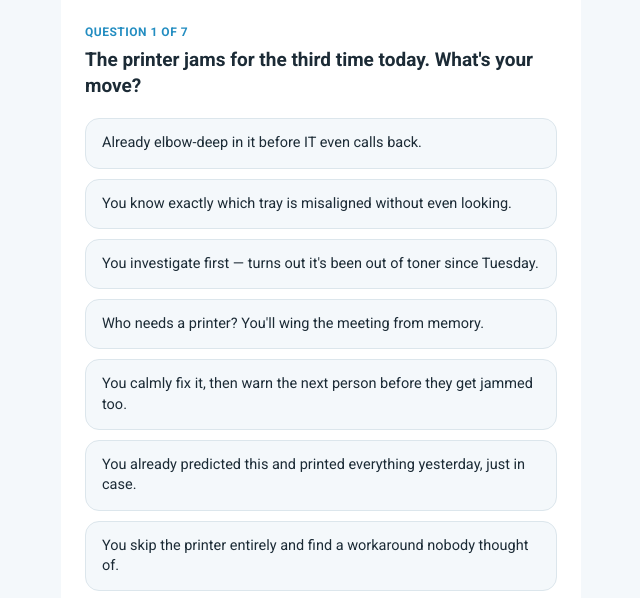
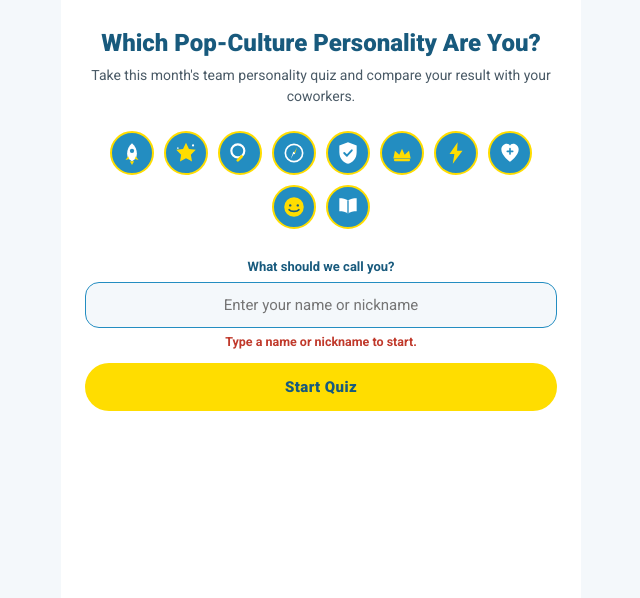
Before and after one commit to gourex/nowak-team-quiz, a plain HTML site: page index.html in a window 1280 px wide. Both pictures are taken after a click on the button "Start Quiz". Shown: the part 125-723 px from the top of the page, without its empty margins (319-959 px from the left). Drawn offline with Linux system fonts and the light colour scheme.

Commit message:
Add nickname capture and Google Sheet result recording

```diff
--- a/index.html
+++ b/index.html
@@ -19,6 +19,9 @@
         <h1 class="start-title" id="startTitle"></h1>
         <p class="start-sub" id="startSub"></p>
         <div class="persona-row" id="personaRow"></div>
+        <label class="nickname-label" for="nicknameInput">What should we call you?</label>
+        <input class="nickname-input" id="nicknameInput" type="text" placeholder="Enter your name or nickname" maxlength="40" autocomplete="off">
+        <p class="nickname-error" id="nicknameError">Type a name or nickname to start.</p>
         <button class="btn" id="startBtn">Start Quiz</button>
       </section>
 
@@ -57,6 +60,7 @@
 
   <script src="assets/icons/illustrations.js"></script>
   <script src="quiz-data.js"></script>
+  <script src="quiz-config.js"></script>
   <script src="quiz.js"></script>
 </body>
 </html>
--- /dev/null
+++ b/quiz-config.js
@@ -0,0 +1,16 @@
+/**
+ * Deployment-specific config, kept separate from quiz-data.js content.
+ *
+ * SUBMIT_URL: the Google Apps Script Web App URL that records each quiz
+ * result (nickname + persona + timestamp) to a Google Sheet. See
+ * README-recording-results.md for how to create and deploy it. Leave as
+ * an empty string to disable recording (the quiz still works fully
+ * without it — results just won't be saved anywhere).
+ */
+const QUIZ_CONFIG = {
+  SUBMIT_URL: ""
+};
+
+if (typeof window !== "undefined") {
+  window.QUIZ_CONFIG = QUIZ_CONFIG;
+}
--- a/quiz.css
+++ b/quiz.css
@@ -133,6 +133,41 @@ main {
   justify-content: center;
 }
 .persona-badge svg { width: 26px; height: 26px; }
+
+.nickname-label {
+  display: block;
+  font-size: 13px;
+  font-weight: 700;
+  color: var(--dark-blue);
+  text-align: center;
+  margin-bottom: 8px;
+}
+.nickname-input {
+  display: block;
+  width: 100%;
+  font-family: inherit;
+  font-size: 15px;
+  padding: 13px 16px;
+  border: 1px solid var(--line);
+  border-radius: var(--card-radius);
+  background: var(--bg-light);
+  color: var(--ink);
+  text-align: center;
+  margin-bottom: 6px;
+}
+.nickname-input:focus {
+  outline: none;
+  border-color: var(--main-blue);
+}
+.nickname-error {
+  display: none;
+  text-align: center;
+  font-size: 12.5px;
+  font-weight: 700;
+  color: #c0392b;
+  margin: 0 0 14px;
+}
+.nickname-error.visible { display: block; }
 
 .btn {
   display: block;
--- a/quiz.js
+++ b/quiz.js
@@ -43,8 +43,20 @@
   // ---- Quiz state ----------------------------------------------------------
   let currentIndex = -1;
   let answers = [];
+  let nickname = "";
+
+  const nicknameInput = document.getElementById("nicknameInput");
+  const nicknameError = document.getElementById("nicknameError");
 
   function startQuiz() {
+    const value = nicknameInput.value.trim();
+    if (!value) {
+      nicknameError.classList.add("visible");
+      nicknameInput.focus();
+      return;
+    }
+    nickname = value;
+    nicknameError.classList.remove("visible");
     answers = [];
     currentIndex = 0;
     renderQuestion();
@@ -86,7 +98,25 @@
   function showCalculating() {
     setProgress(100);
     showScreen("calculating");
+    submitResult(computeResultPersona());
     setTimeout(showResult, CALCULATING_DELAY_MS);
+  }
+
+  function submitResult(personaKey) {
+    const url = window.QUIZ_CONFIG && window.QUIZ_CONFIG.SUBMIT_URL;
+    if (!url) return;
+    try {
+      fetch(url, {
+        method: "POST",
+        mode: "no-cors",
+        body: JSON.stringify({
+          nickname: nickname,
+          persona: DATA.personas[personaKey].title
+        })
+      });
+    } catch (e) {
+      // Recording is best-effort; never block the quiz on a network issue.
+    }
   }
 
   function computeResultPersona() {
@@ -126,7 +156,7 @@
   function copyResult() {
     const key = computeResultPersona();
     const persona = DATA.personas[key];
-    const text = `I got "${persona.title}" on the Nowak team quiz! ${persona.tagline}`;
+    const text = `${nickname} got "${persona.title}" on the Nowak team quiz! ${persona.tagline}`;
     const feedback = document.getElementById("copyFeedback");
 
     const done = () => {
@@ -145,8 +175,13 @@
   }
 
   document.getElementById("startBtn").addEventListener("click", startQuiz);
+  nicknameInput.addEventListener("keydown", (e) => {
+    if (e.key === "Enter") startQuiz();
+  });
   document.getElementById("retakeBtn").addEventListener("click", () => {
     setProgress(0);
+    nicknameInput.value = "";
+    nicknameError.classList.remove("visible");
     showScreen("start");
   });
   document.getElementById("copyBtn").addEventListener("click", copyResult);
```
